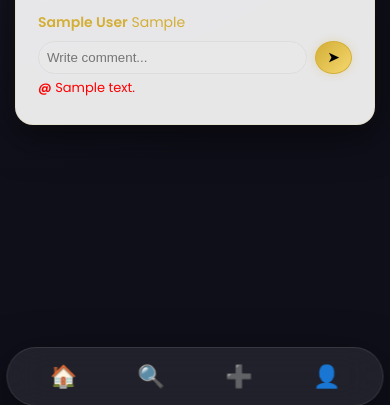
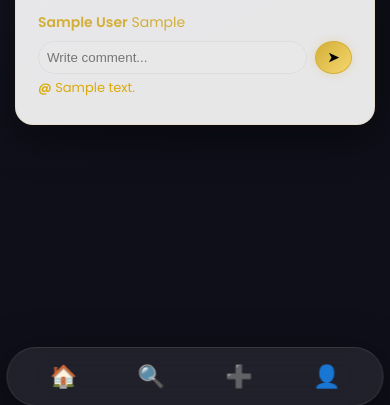
Before and after one commit to aksh336/insta_clone010, a Flask app: page /feed in a window 390 px wide. Shown: the part 423-828 px from the top of the page. Run offline with Flask 3, Linux system fonts and the light colour scheme; a user stored in the database is signed in; tables that the repository leaves empty hold one stand-in row (values such as "Sample post"); grey boxes marked "Sample" are stand-in pictures.

Commit message:
update feature

```diff
--- a/templates/feed.html
+++ b/templates/feed.html
@@ -338,7 +338,7 @@
 }
 
 .comment {
-  color: red;
+  color: rgb(219, 170, 10);
 }
 }
   </style>
```
